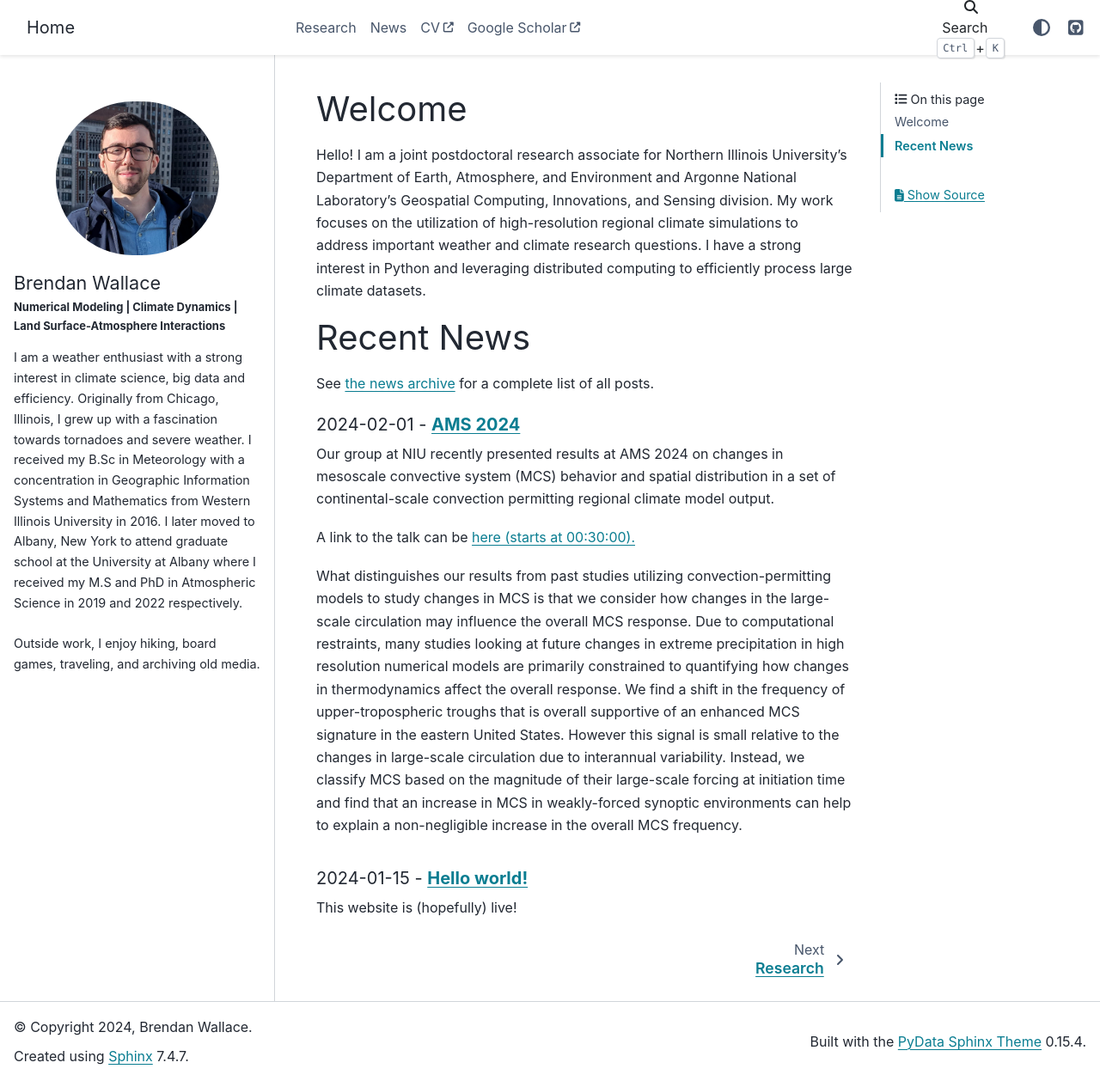
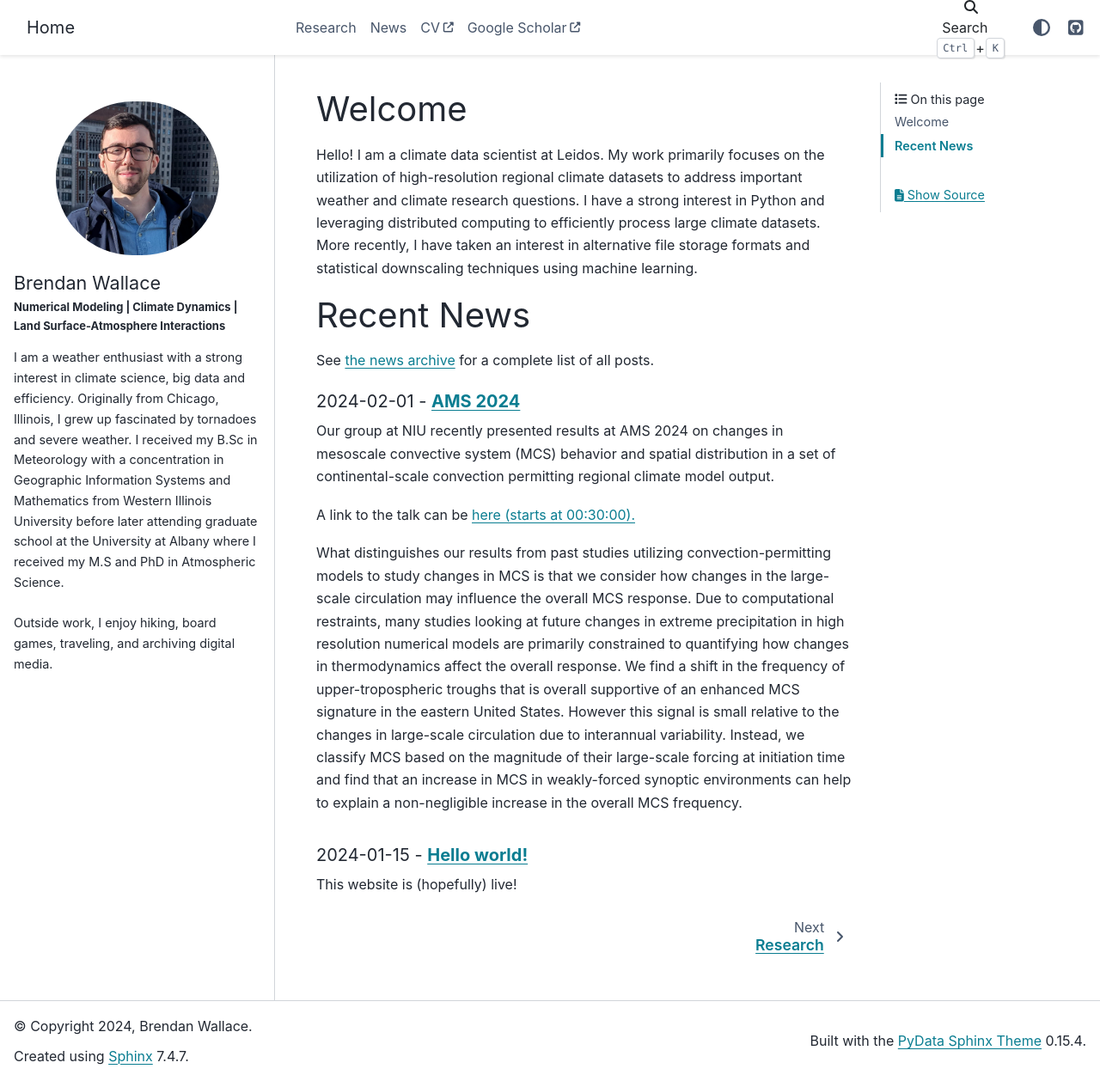
Before and after one commit to bc-wallace/bc-wallace.github.io, a Sphinx documentation site: the page built from doc/index.rst, in a window 1280 px wide and 1258 px high. Shown: the whole window at 86% size. Built offline with Sphinx 7.4.7 and the PyData theme 0.15.4, drawn with Linux system fonts in a browser that asks for light colours.

Commit message:
updating info

```diff
--- a/doc/_templates/sidebar.html
+++ b/doc/_templates/sidebar.html
@@ -8,8 +8,8 @@
         Numerical Modeling | Climate Dynamics | Land Surface-Atmosphere Interactions
     </div>
     <div class="whatido">
-        I am a weather enthusiast with a strong interest in climate science, big data and efficiency. Originally from Chicago, Illinois, I grew up with a fascination towards tornadoes and severe weather. I received my B.Sc in Meteorology with a concentration in Geographic Information Systems and Mathematics from Western Illinois University in 2016. I later moved to Albany, New York to attend graduate school at the University at Albany where I received my M.S and PhD in Atmospheric Science in 2019 and 2022 respectively.
+        I am a weather enthusiast with a strong interest in climate science, big data and efficiency. Originally from Chicago, Illinois, I grew up fascinated by tornadoes and severe weather. I received my B.Sc in Meteorology with a concentration in Geographic Information Systems and Mathematics from Western Illinois University before later attending graduate school at the University at Albany where I received my M.S and PhD in Atmospheric Science.
         <br><br>
-        Outside work, I enjoy hiking, board games, traveling, and archiving old media.
+        Outside work, I enjoy hiking, board games, traveling, and archiving digital media.
     </div>
 </div>
--- a/doc/index.rst
+++ b/doc/index.rst
@@ -5,14 +5,14 @@
    research
    blog
 
-
 Welcome
 ---------
 
 .. _home:
 
 
-Hello! I am a joint postdoctoral research associate for Northern Illinois University's Department of Earth, Atmosphere, and Environment and Argonne National Laboratory's Geospatial Computing, Innovations, and Sensing division. My work focuses on the utilization of high-resolution regional climate simulations to address important weather and climate research questions. I have a strong interest in Python and leveraging distributed computing to efficiently process large climate datasets.
+
+Hello! I am a climate data scientist at Leidos. My work primarily focuses on the utilization of high-resolution regional climate datasets to address important weather and climate research questions. I have a strong interest in Python and leveraging distributed computing to efficiently process large climate datasets. More recently, I have taken an interest in alternative file storage formats and statistical downscaling techniques using machine learning.
 
 Recent News
 ---------
```
